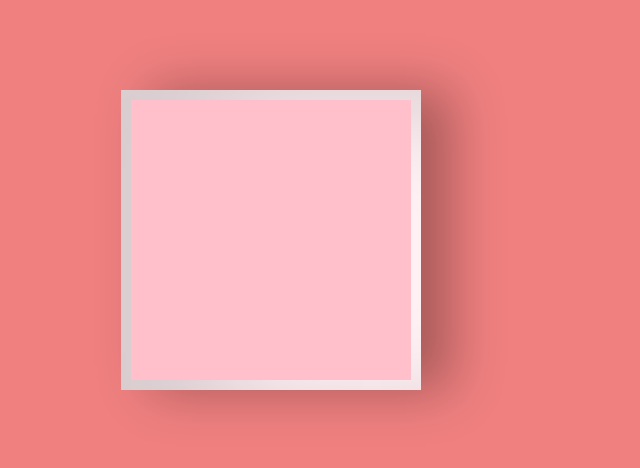
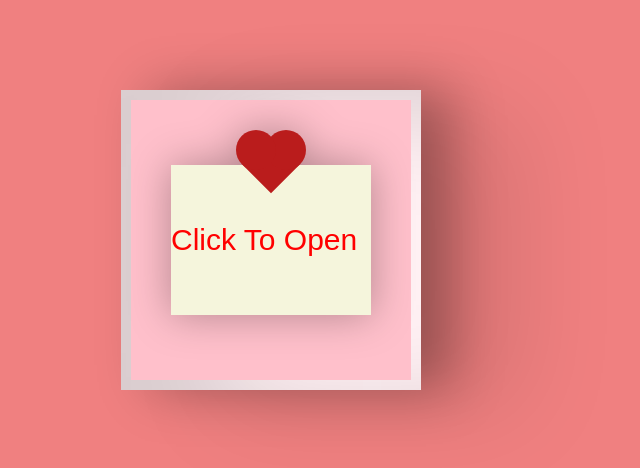
Before and after one commit to developer-az/ValentinesPhotoShowcase, a plain HTML site: page index.html in a window 1280 px wide. Shown: the part 168-636 px from the top of the page, without its empty margins (369-1009 px from the left). Drawn offline with Linux system fonts and the light colour scheme; a web font is replaced by a local one.

Commit message:
commit Lines 7-8

```diff
--- a/index.html
+++ b/index.html
@@ -11,10 +11,10 @@
 <input id="open" type="checkbox">
 <label class="open" for="open"></label>
 <div class="card-front">
-    <div class="note"></div>
+    <div class="note">Click To Open</div>
 </div>
    <div class="card-inside">
-        <div class="text-one"></div>
+        <div class="text-one">Happy</div>
         <div class="heart"></div>
         <div class="smile"></div>
         <div class="eyes"></div>
--- a/style.css
+++ b/style.css
@@ -1,5 +1,9 @@
+@import url('https://fonts.googleapis.com/css2?family=Mochiy+Pop+P+One&display=swap');
+
+
 body {
     height: 100vh;
+    font-family: 'Mochiy Pop P One', sans-serif;
     display: flex;
     align-items: center;
     justify-content: center;
@@ -41,5 +45,185 @@ input#open {
 
 .card-inside {
     position: absolute;
-    background-color: fff0f3;
+    background-color: #fff0f3;
+    width: 300px;
+    height: 300px;
+    z-index: -1;
+    left: 0;
+    top: 0;
+    box-shadow: inset 100px 20px 100px rgba(0,0,0,.22), 100px 20px 100px rgba(0,0,0,.1);
 }
+
+.open {
+    position: absolute;
+    width: 300px;
+    height: 300px;
+    left: 0;
+    top: 0;
+    background-color: transparent;
+    z-index: 7;
+    cursor: pointer;
+}
+
+#open:checked ~ .card-front {
+    transform: rotateY(-155deg);
+    box-shadow: inset 100px 20px 100px rgba(0, 0, 0,.13), 30px 0 50px rgba(0,0,0,.1);
+}
+
+#open:checked ~ .card-front::before {
+    z-index: 5;
+    background-color: #fff0f3;
+    width: 300px;
+    height: 300px;
+    top: 0;
+    left: 0;
+    box-shadow: inset 100px 20px 100px rgba(0, 0, 0,.1) 30px 0 50px rgba(0, 0, 0,.1);
+}
+
+.note {
+    position: relative;
+    width: 200px;
+    height: 150px;
+    top: 75px;
+    left: 50px;
+    color: red;
+    background-color: beige;
+    font-size: 30px;
+    display: flex;
+    align-items: center;
+    text-align: center;
+    filter: drop-shadow(0 0 20px rgba(0,0,0,0.3));
+}
+
+.note:before, .note:after {
+    content:"";
+    position:absolute;
+    background-color: #ba1c1c;
+    width: 40px;
+    height: 40px;
+}
+
+.note::before {
+    transform: rotate(-45deg);
+    top: -20px;
+    left: 80px;
+}
+
+.note:after {
+    border-radius: 50%;
+    top:-35px;
+    left:65px;
+    box-shadow: 30px 0 #ba1c1c;
+}
+
+.text-one {
+    position: absolute;
+    color: #333;
+    font-size: 30px;
+    top: 30px;
+    width: 300px;
+    text-align: center;
+}
+
+.text-one:before, .text-one::after {
+    position: absolute;
+    left: 5px;
+    text-align: center;
+    width: 300px;
+}
+
+.text-one:before {
+    content:"Valentine's";
+    top: 30px;
+    color: #d04e4e;
+}
+
+.text-one::after {
+    content:"day!";
+    top: 60px;
+}
+
+.heart {
+    position: relative;
+    background-color: #d04e4e;
+    height: 60px;
+    width:60px;
+    top:180px;
+    left:120px;
+    transform: rotate(-45deg);
+    animation: .8s beat infinite;
+  }
+
+  .heart:before, .heart:after {
+    content:"";
+    background-color: #d04e4e;
+    border-radius:50%;
+    height: 60px;
+    width: 60px;
+    position: absolute;
+    }
+
+  .heart:before {
+    top:-30px;
+    left:0;
+  }
+
+  .heart:after {
+    left:30px;
+    top:0;
+  }
+
+  .smile {
+    position: absolute;
+    width:30px;
+    height:15px;
+    background-color: #333;
+    z-index:1;
+    border-radius: 0 0 100px 100px;
+    top:200px;
+    left:135px;
+    overflow: hidden;
+  }
+
+  .smile:before {
+    content:"";
+    position: absolute;
+    border-radius:50%;
+    width:20px;
+    height:20px;
+    background-color: #030202;
+    top:5px;
+    left:5px;
+  }
+
+  .eyes {
+    position: absolute;
+    border-radius: 50%;
+    background-color: #333;
+    width:10px;
+    height:10px;
+    z-index:1;
+    top:190px;
+    left:165px;
+    box-shadow: -40px 0 #333;
+    transform-origin: 50%;
+    animation: close 2s infinite;
+  }
+
+  @keyframes close {
+      0%, 100% {
+          transform: scale(1, .05);
+      }
+      5%, 95% {
+          transform: scale(1, 1);
+      }
+  }
+
+  @keyframes beat {
+    0%, 40%, 100% {
+      transform: scale(1) rotate(-45deg);
+    }
+    25%, 60% {
+      transform: scale(1.1) rotate(-45deg);
+    }
+  }
```
